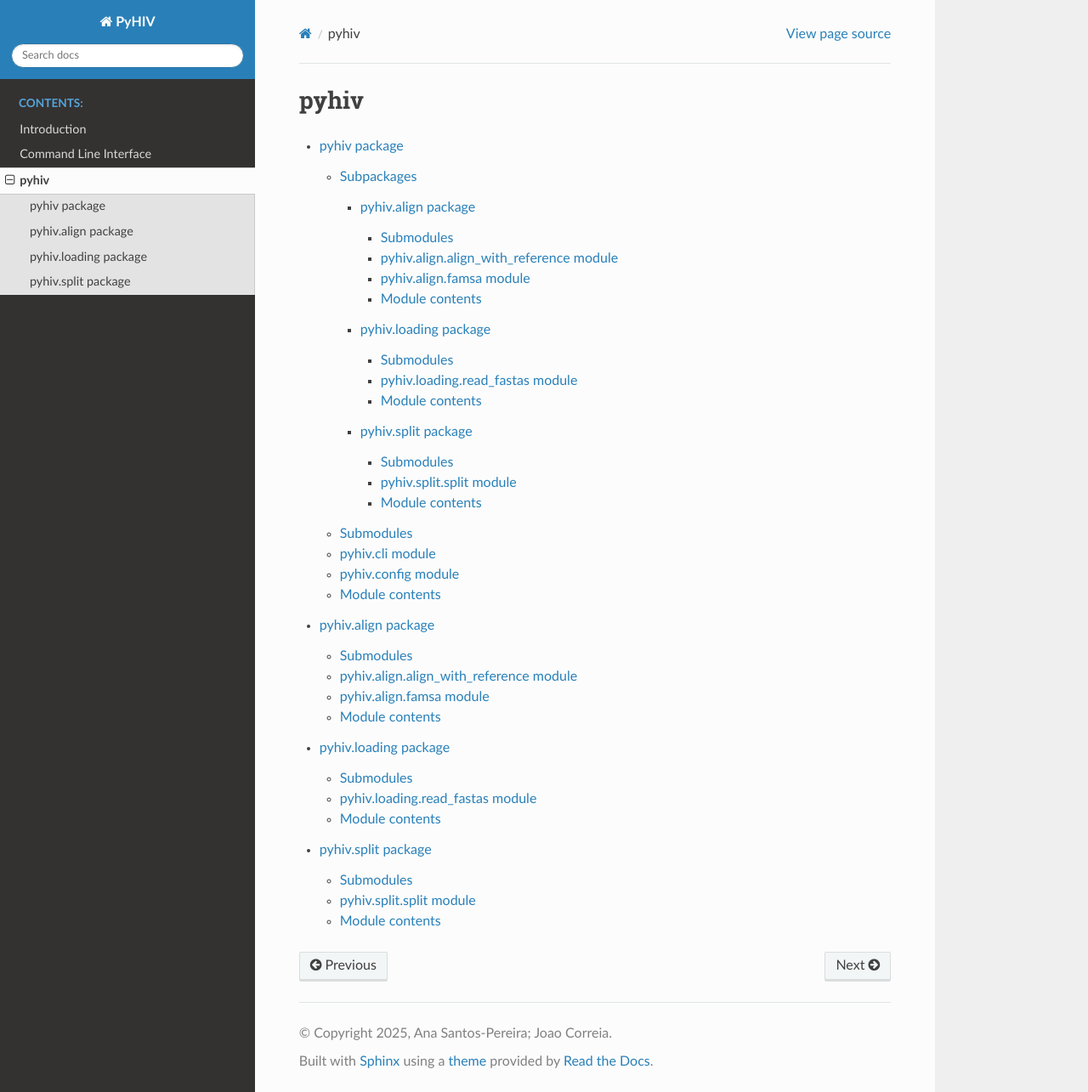
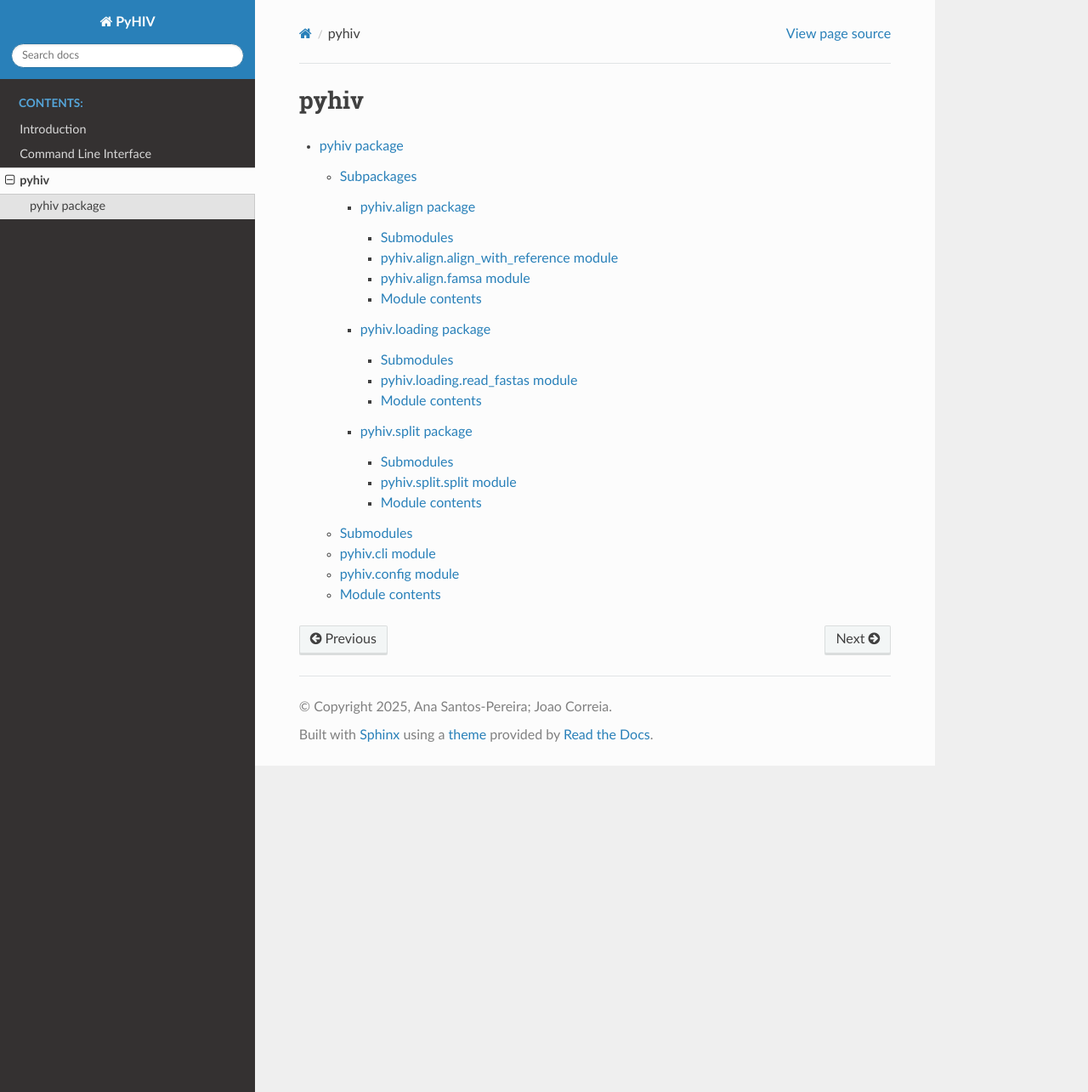
Before and after one commit to anaapspereira/PyHIV, a Sphinx documentation site: the page built from docs/source/modules.rst, in a window 1280 px wide and 1285 px high. Shown: the whole window at 85% size. Built offline with Sphinx 7.4.7 and the Read the Docs theme 3.1.0, drawn with Linux system fonts in a browser that asks for light colours.

Commit message:
[UPDATE] sphinx docs

```diff
--- a/docs/requirements_rtd.txt
+++ /dev/null
@@ -1,3 +0,0 @@
-sphinx
-sphinx-rtd-theme
-myst-parser
--- a/docs/source/modules.rst
+++ b/docs/source/modules.rst
@@ -5,6 +5,3 @@ pyhiv
    :maxdepth: 4
 
    pyhiv
-   pyhiv.align
-   pyhiv.loading
-   pyhiv.split
```
